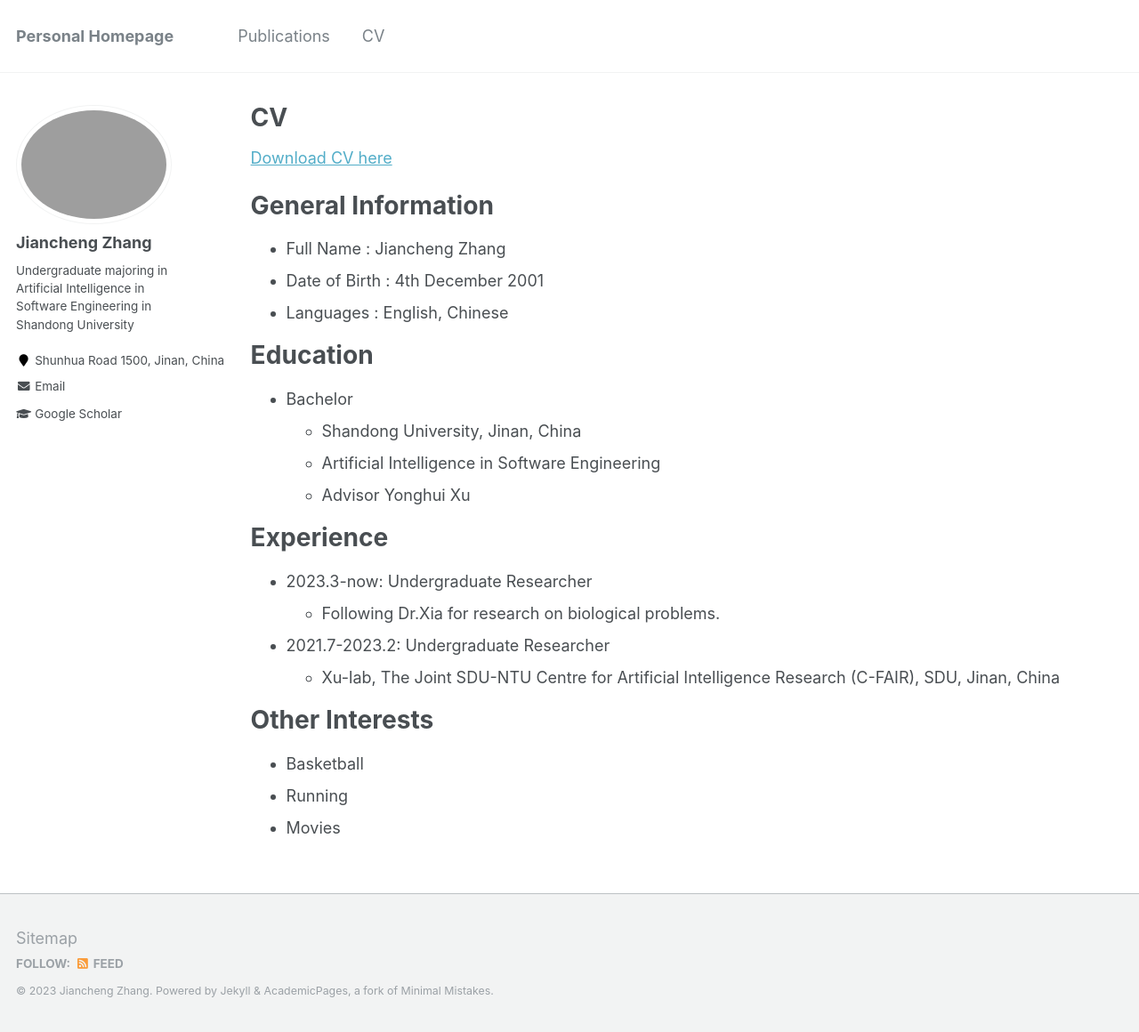
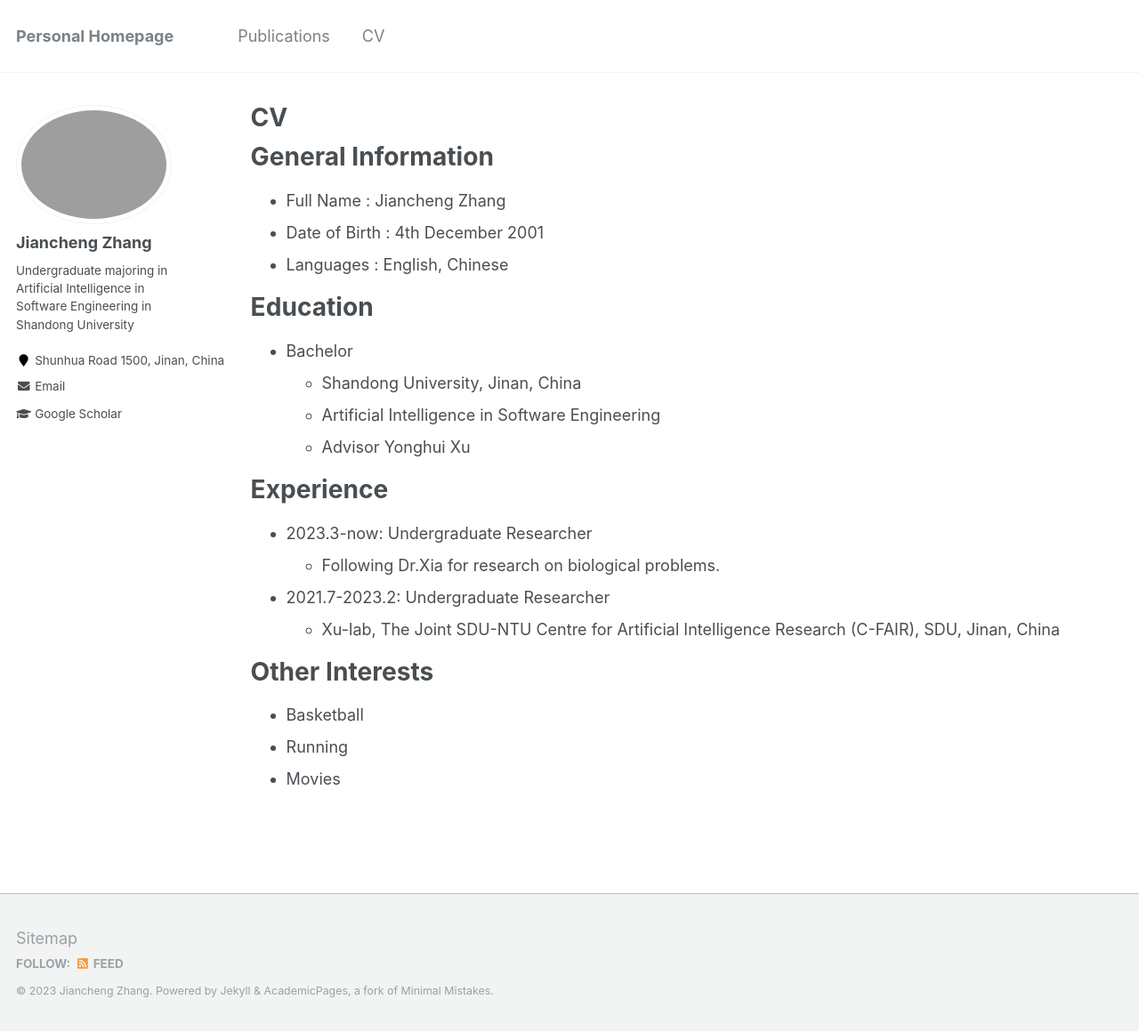
Before and after one commit to zjcyeshome/zjcyeshome.github.io, a Jekyll site: the page built from _pages/cv.md, in a window 1280 px wide and 1160 px high. Shown: the whole window at 89% size. Built offline with Jekyll 4.4.1, drawn with Linux system fonts in a browser that asks for light colours.

Commit message:
Update cv.md

```diff
--- a/_pages/cv.md
+++ b/_pages/cv.md
@@ -6,7 +6,7 @@ author_profile: true
 redirect_from:
   - /resume
 ---
-[Download CV here](https://zjcyeshome.github.io/files/CV(final).pdf)
+
 
 
 General Information
```
